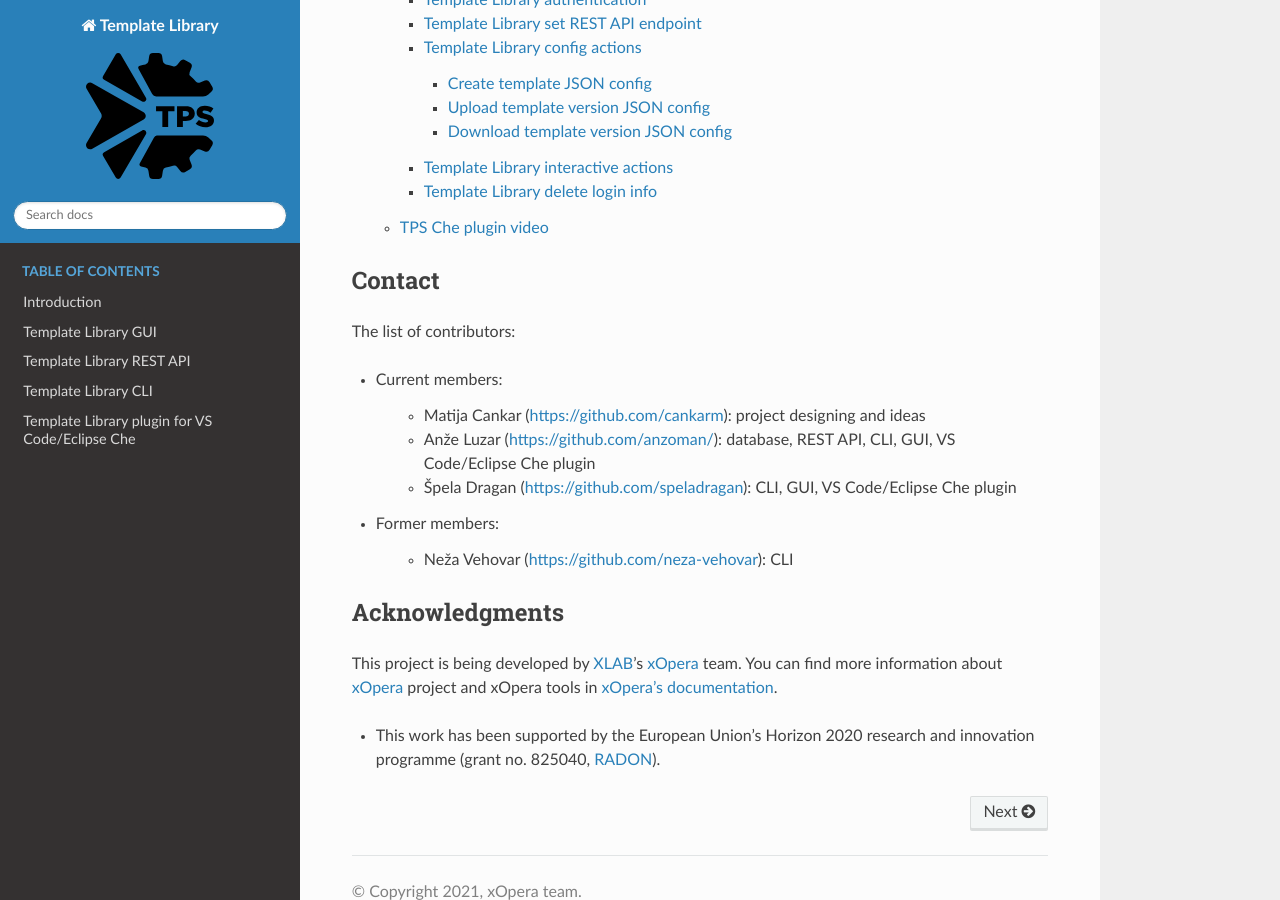
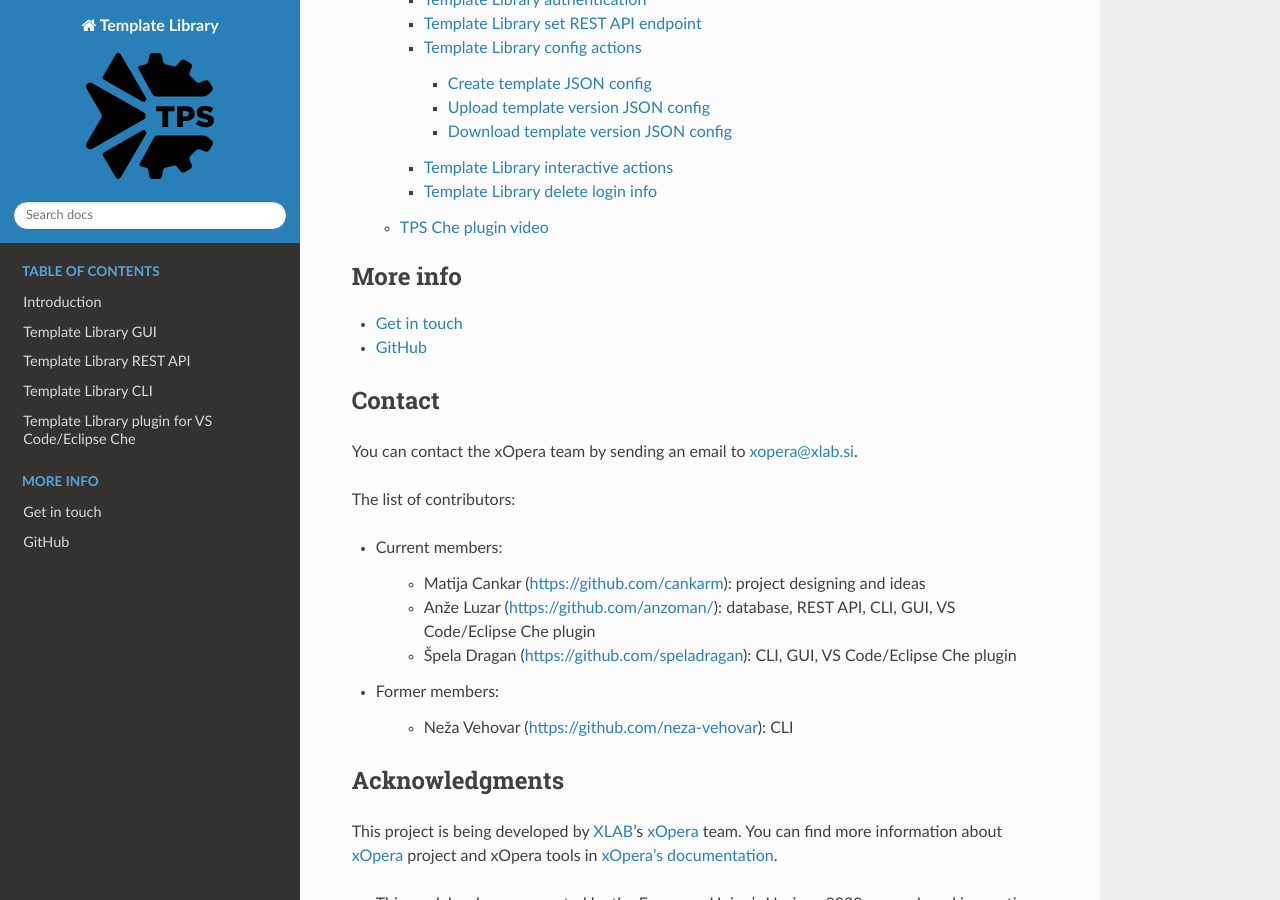
Before and after one commit to xlab-si/template-library-docs, a Sphinx documentation site: the page built from docs/index.rst, in a window 1280 px wide and 900 px high, scrolled down 2058 px. Built offline with Sphinx 7.4.7 and the Read the Docs theme 2.0.0, drawn with Linux system fonts in a browser that asks for light colours.

Commit message:
Add contact info and update CLI installation

```diff
--- a/docs/cli.rst
+++ b/docs/cli.rst
@@ -34,6 +34,12 @@
 
     $ python3 -m venv .venv && . .venv/bin/activate
     $ pip install xopera-template-library
+
+The development version of the package is available on `Test PyPI`_ and the installation goes as follows.
+
+.. code-block:: console
+
+    (.venv) $ pip install --index-url https://test.pypi.org/simple/ --extra-index-url https://pypi.org/simple/ xopera-template-library
 
 .. note::
 
--- /dev/null
+++ b/docs/contact.rst
@@ -0,0 +1,7 @@
+.. _Get in touch:
+
+************
+Get in touch
+************
+
+Want to get in touch? Send us an email at xopera@xlab.si.
--- a/docs/index.rst
+++ b/docs/index.rst
@@ -18,6 +18,13 @@
     api
     cli
     plugin
+
+.. toctree::
+    :caption: More info
+
+    contact
+    GitHub <https://github.com/xlab-si/template-library-docs>
+
 ..
     Indices and tables
     ==================
@@ -30,6 +37,8 @@
 
 Contact
 #######
+
+You can contact the xOpera team by sending an email to xopera@xlab.si.
 
 The list of contributors:
 
```
